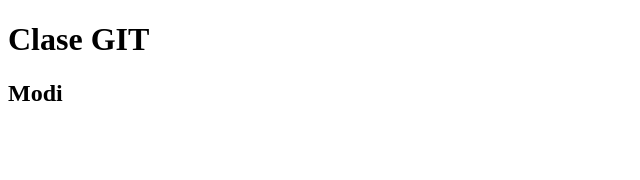
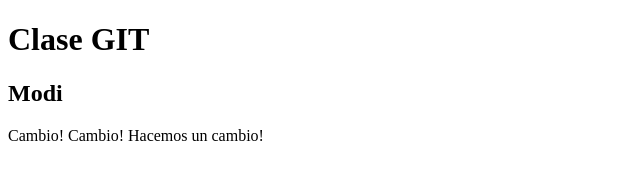
Before and after one commit to lucasgonzalez939/Clase13Git, a plain HTML site: page index.html in a window 1280 px wide. Shown: the whole page, without its empty margins (0-640 px from the left). Drawn offline with Linux system fonts and the light colour scheme.

Commit message:
otra copia

```diff
--- a/index.html
+++ b/index.html
@@ -8,5 +8,6 @@
 <body>
     <h1>Clase GIT</h1>
     <h2>Modi</h2>
+    <p>Cambio! Cambio! Hacemos un cambio!</p>
 </body>
 </html>
```
